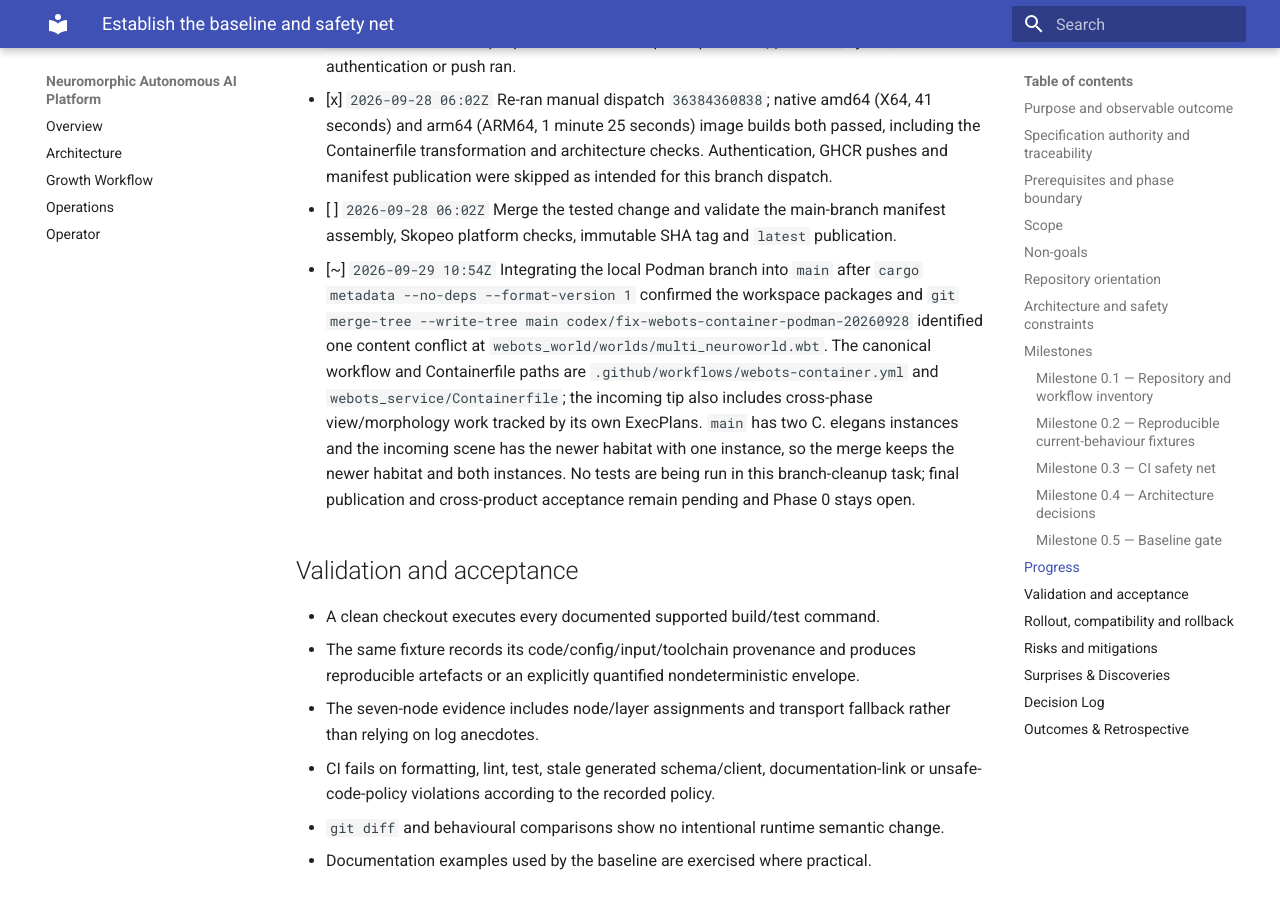
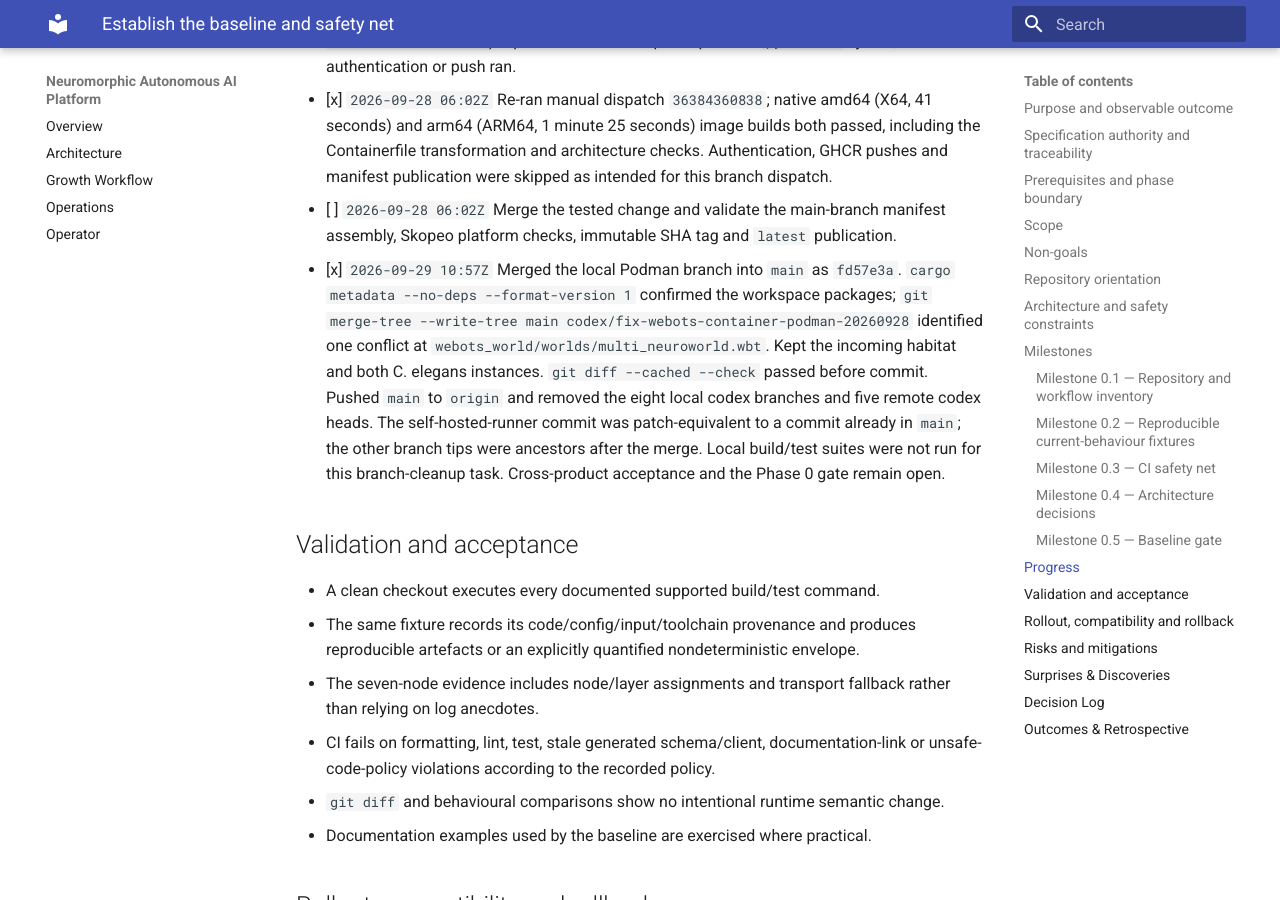
Before and after one commit to neuralmimicry/aarnn_rust, an MkDocs documentation site: the page built from docs/execplans/phase-00-baseline.md, in a window 1280 px wide and 900 px high, scrolled down 5195 px. Built offline with MkDocs 1.6.1 and Material for MkDocs 9.7.7, drawn with Linux system fonts in a browser that asks for light colours.

Commit message:
docs: record codex branch consolidation

```diff
--- a/docs/execplans/phase-00-baseline.md
+++ b/docs/execplans/phase-00-baseline.md
@@ -150,17 +150,17 @@ Repeat the supported scenarios from a clean environment, compare artefacts, insp
 - [ ] `2026-09-28 06:02Z` Merge the tested change and validate the main-branch
   manifest assembly, Skopeo platform checks, immutable SHA tag and `latest`
   publication.
-- [~] `2026-09-29 10:54Z` Integrating the local Podman branch into `main` after
-  `cargo metadata --no-deps --format-version 1` confirmed the workspace packages
-  and `git merge-tree --write-tree main codex/fix-webots-container-podman-20260928`
-  identified one content conflict at `webots_world/worlds/multi_neuroworld.wbt`.
-  The canonical workflow and Containerfile paths are
-  `.github/workflows/webots-container.yml` and `webots_service/Containerfile`;
-  the incoming tip also includes cross-phase view/morphology work tracked by its
-  own ExecPlans. `main` has two C. elegans instances and the incoming scene has
-  the newer habitat with one instance, so the merge keeps the newer habitat and
-  both instances. No tests are being run in this branch-cleanup task; final
-  publication and cross-product acceptance remain pending and Phase 0 stays open.
+- [x] `2026-09-29 10:57Z` Merged the local Podman branch into `main` as
+  `fd57e3a`. `cargo metadata --no-deps --format-version 1` confirmed the
+  workspace packages; `git merge-tree --write-tree main
+  codex/fix-webots-container-podman-20260928` identified one conflict at
+  `webots_world/worlds/multi_neuroworld.wbt`. Kept the incoming habitat and both
+  C. elegans instances. `git diff --cached --check` passed before commit. Pushed
+  `main` to `origin` and removed the eight local codex branches and five remote
+  codex heads. The self-hosted-runner commit was patch-equivalent to a commit
+  already in `main`; the other branch tips were ancestors after the merge. Local
+  build/test suites were not run for this branch-cleanup task. Cross-product
+  acceptance and the Phase 0 gate remain open.
 
 ## Validation and acceptance
 
```
